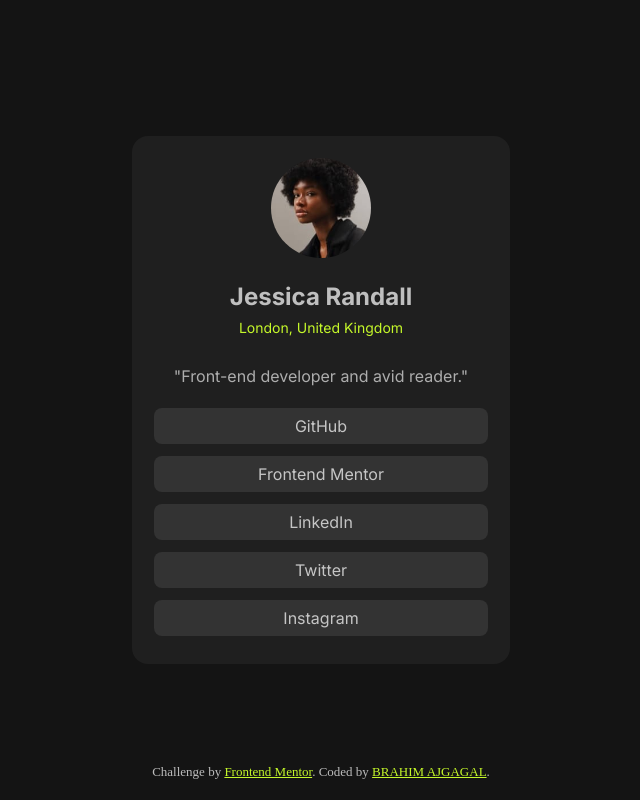
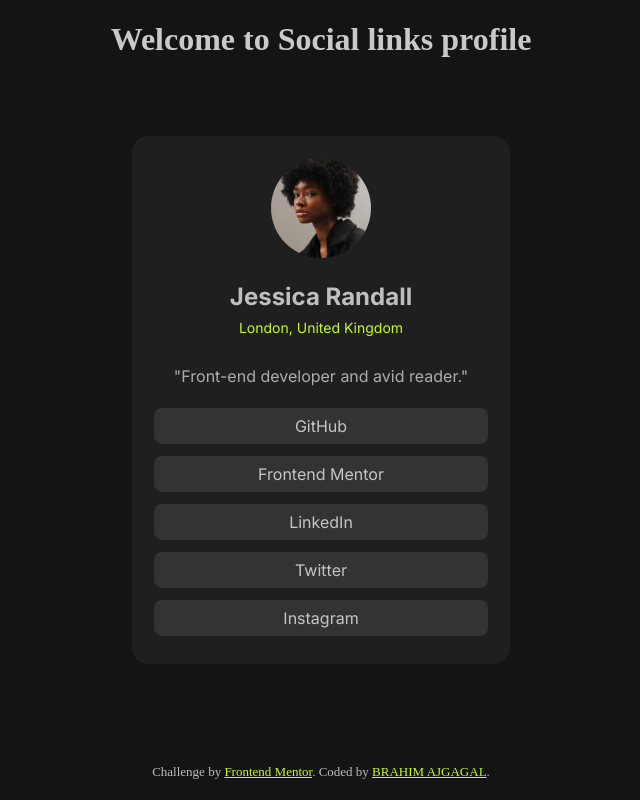
Before and after one commit to AslamtoIbrahim/Social-Links-Profile, a plain HTML site: page index.html in a window 1280 px wide. Shown: the whole page, without its empty margins (319-959 px from the left). Drawn offline with Linux system fonts and the light colour scheme.

Commit message:
new added

```diff
--- a/index.html
+++ b/index.html
@@ -19,6 +19,7 @@
 </head>
 
 <body>
+  <h1>Welcome to Social links profile</h1>
 
   <div class="card">
     <div class="info">
--- a/styles.css
+++ b/styles.css
@@ -19,6 +19,8 @@ body {
     justify-content: center;
 
 }
+
+
 
 .card {
     background-color: hsl(0, 0%, 12%);
@@ -108,6 +110,12 @@ body {
     bottom: 0;
 }
 
+h1{
+    color: hsl(0, 2%, 79%);
+    position: absolute;
+    top: 0;
+}
+
 .attribution a {
     color: hsl(75, 94%, 57%);
 }
```
